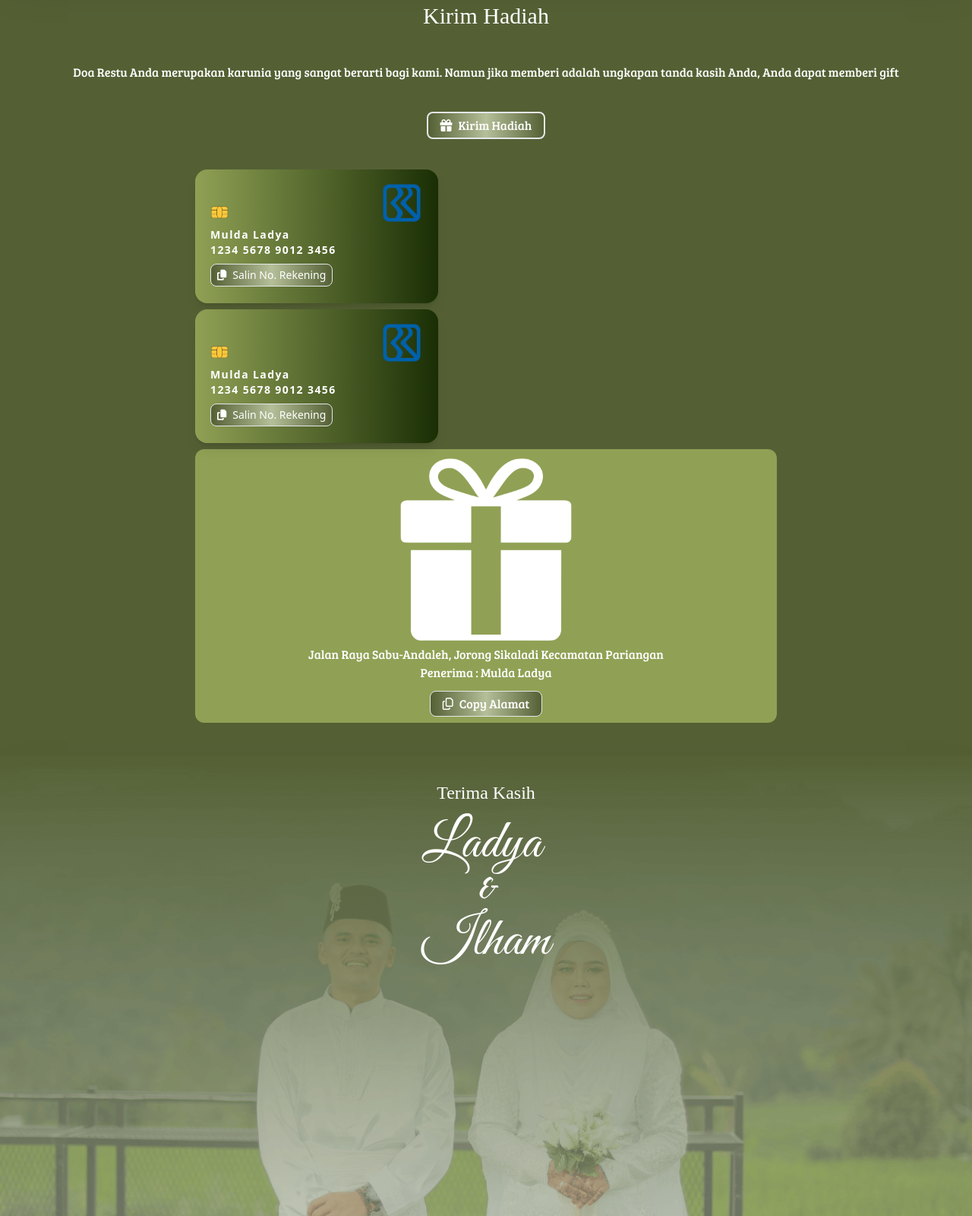
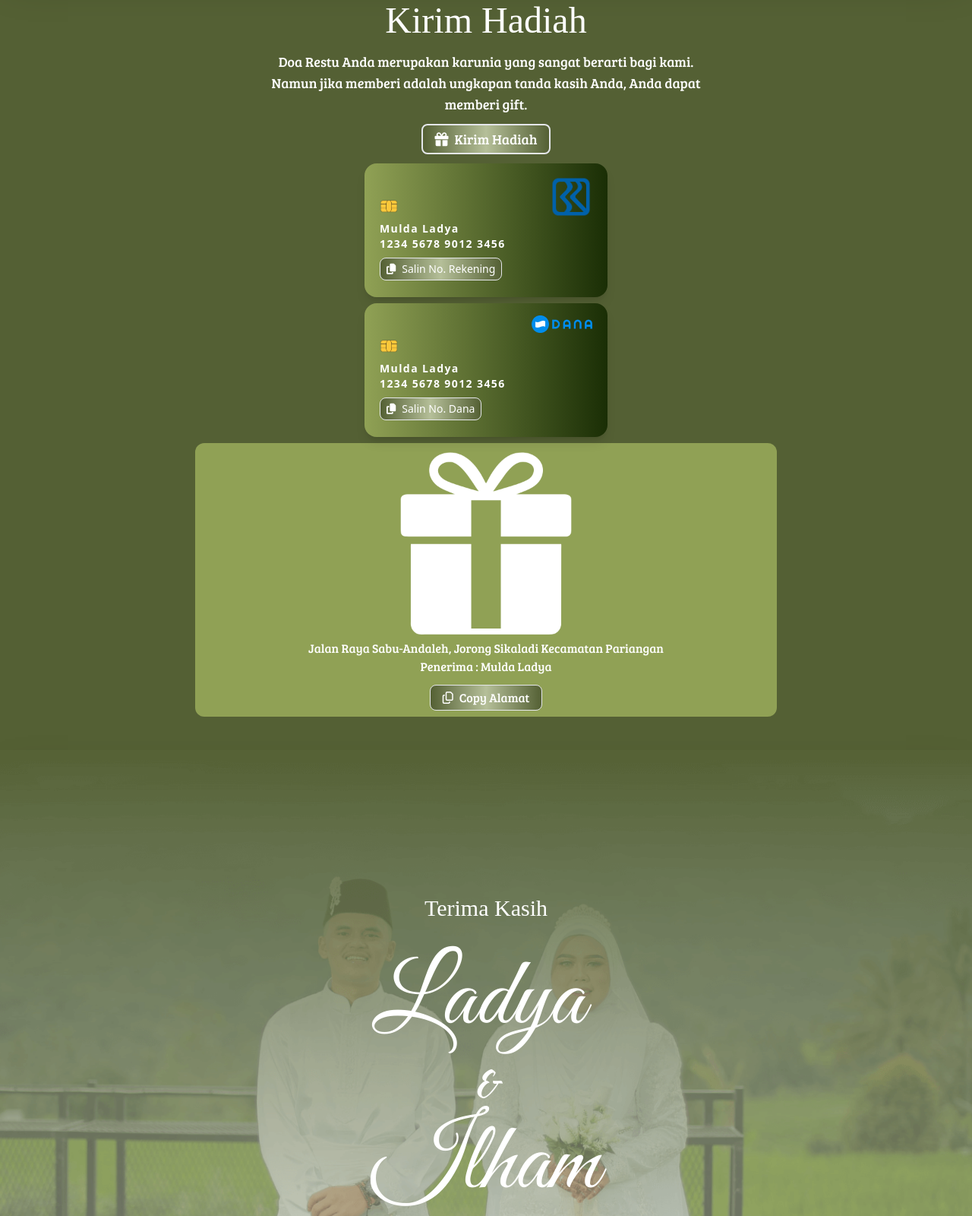
Before and after one commit to bebekgarut/web_pernikahan, a website: page index.html in a window 1280 px wide. Shown: the part 6441-8041 px from the top of the page at 76% size. Drawn offline with Linux system fonts and the light colour scheme; a web font is replaced by a local one.

Commit message:
done responsif

```diff
--- a/index.html
+++ b/index.html
@@ -275,19 +275,19 @@
     <section id="section9" class="flex w-full justify-center items-center">
         <main class="w-full flex flex-col items-center">
             <div class="px-8 py-8 w-full">
-                <div class="flex-col hp:space-y-2 xl:space-y-10 justify-center flex items-center text-white px-5 py-3 -space-y-2">
+                <div class="flex-col hp:space-y-2 justify-center flex items-center text-white px-5 py-3 space-y-3">
                     <div class="">
-                        <p class="text-3xl text-center font-contrail font-medium text-white mb-1">Kirim Hadiah</p>
+                        <p class="text-3xl sm:text-4xl lg:text-5xl text-center font-contrail font-medium text-white mb-1">Kirim Hadiah</p>
                     </div>
-                    <div>
-                        <p class="font-breee text-center">Doa Restu Anda merupakan karunia yang sangat berarti bagi kami. Namun jika memberi adalah ungkapan tanda kasih Anda, Anda dapat memberi gift</p>
+                    <div class="flex justify-center">
+                        <p class="font-breee text-center sm:text-lg md:w-1/2">Doa Restu Anda merupakan karunia yang sangat berarti bagi kami. Namun jika memberi adalah ungkapan tanda kasih Anda, Anda dapat memberi gift.</p>
                     </div>
                     <div class="flex justify-center">
                         <button type="submit"
-                            class="bg-gradient-to-r from-warna1 via-warna2 to-warna1 text-base font-breee py-1 px-4 text-white rounded-lg border-2">
+                            class="bg-gradient-to-r from-warna1 via-warna2 to-warna1 text-base font-breee py-1 px-4 md:text-lg text-white rounded-lg border-2">
                             <i class="fa-solid fa-gift mr-2"></i>Kirim Hadiah</button>
                     </div>
-                    <div class="space-y-2">
+                    <div class="space-y-2 flex flex-col justify-center items-center">
                         <div class="w-80 h-44 bg-gradient-to-r from-warna3 to-lime-950 rounded-2xl shadow-lg relative text-white p-5">
                             <img src="img/F9_I3.png"
                                 alt="Logo Bank" class="w-14 absolute top-4 right-5">
@@ -301,15 +301,15 @@
                             </button>
                         </div>
                         <div class="w-80 h-44 bg-gradient-to-r from-warna3 to-lime-950 rounded-2xl shadow-lg relative text-white p-5">
-                            <img src="img/F9_I3.png"
-                                alt="Logo Bank" class="w-14 absolute top-4 right-5">
+                            <img src="img/F9_I4.png"
+                                alt="Logo Bank" class="w-20 absolute top-4 right-5">
                             <img src="img/F9_I2.png"
                                 alt="Chip" class="w-6 absolute top-12 left-5">
                             <p class="text-sm font-semibold mt-14 tracking-widest">Mulda Ladya</p>
                             <p id="noRek" class="text-sm font-bold tracking-widest">1234 5678 9012 3456</p>
                             <button onclick="copyToClipboard()"
                                 class="mt-2 border bg-gradient-to-r from-warna1 via-warna2 to-warna1 text-white text-sm px-2 py-1 rounded-lg flex items-center">
-                                <i class="fa-solid fa-copy mr-2"></i> Salin No. Rekening
+                                <i class="fa-solid fa-copy mr-2"></i> Salin No. Dana
                             </button>
                         </div>
                         <div class="bg-warna3 flex flex-col items-center text-center py-2 px-2 rounded-xl">
@@ -329,15 +329,15 @@
     </section>
 
     <section id="section6" class="flex w-full justify-center items-center">
-        <main class="w-full xl:min-h-screen lg:min-h-screen flex flex-col items-center bg-cover bg-center shadow-2xl" style="background-image: url('img/F10.png');">
+        <main class="w-full xl:min-h-screen lg:min-h-screen flex flex-col justify-center items-center bg-cover bg-center shadow-2xl" style="background-image: url('img/F10.png');">
             <div class="px-2 py-8 ">
-                <div class="mb-4">
-                    <p class="text-2xl text-center font-contrail font-medium text-white">Terima Kasih</p>
+                <div class="mb-2 sm:mb-5 lg:mb-10">
+                    <p class="text-3xl text-center font-contrail font-medium text-white">Terima Kasih</p>
                 </div>
-                <div class="">
-                    <p class="text-7xl text-left font-great text-white">Ladya</p>
-                    <p class="text-4xl font-kausan text-center text-white mb-4">&</p>
-                    <p class="text-7xl font-great text-right text-white hp">Ilham</p>
+                <div class="md:space-y-5">
+                    <p class="text-7xl sm:text-8xl lg:text-9xl text-left font-great text-white">Ladya</p>
+                    <p class="text-4xl md:text-5xl font-kausan text-center text-white mb-4">&</p>
+                    <p class="text-7xl sm:text-8xl lg:text-9xl font-great text-right text-white hp">Ilham</p>
                 </div>
             </div>
         </main>
```
Also changed, not shown: img/F9_I4.png (added), src/output.css.
